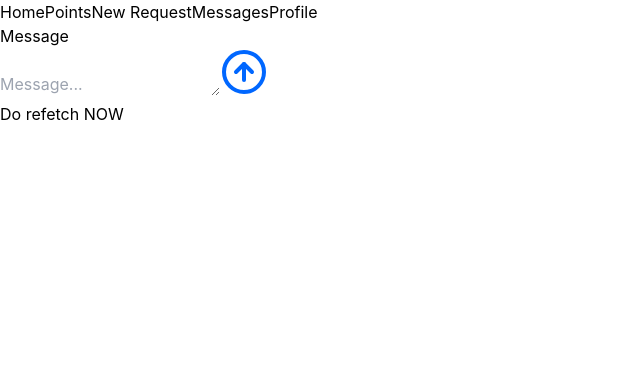
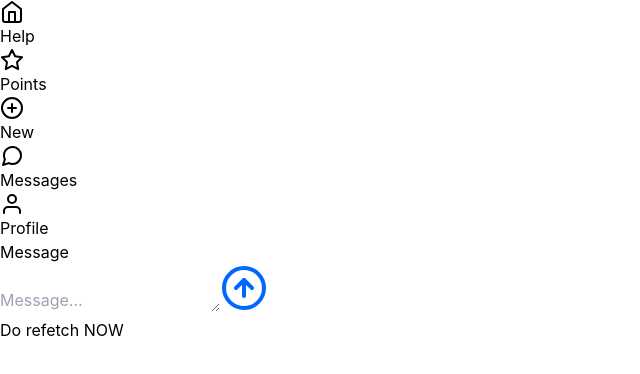
Before and after one commit to mauty/helpnetwork, a Next.js app in the folder client/: page /messages/conversation in a window 1280 px wide. Shown: the top 374 px of the page, without its empty margins (0-640 px from the left). Built offline with nearby package versions, Linux system fonts and the light colour scheme; no server answers.

Commit message:
🔥 Chore: Added navbar

```diff
--- a/client/components/NavBar.jsx
+++ b/client/components/NavBar.jsx
@@ -1,29 +1,75 @@
 import Link from "next/link";
+import clsx from "clsx";
+import { Home, Star, PlusCircle, MessageCircle, User } from "react-feather";
 
-const NavBar = (props) => {
-  const {} = props;
+const NavBar = ({
+  children,
+  currentNav = "help" | "points" | "new" | "messages" | "profile",
+}) => {
+  const navigations = [
+    {
+      icon: Home,
+      name: "Help",
+      active: currentNav === "help",
+      link: "/",
+    },
+    {
+      icon: Star,
+      name: "Points",
+      active: currentNav === "points",
+      link: "/points",
+    },
+    {
+      icon: PlusCircle,
+      name: "New",
+      active: currentNav === "new",
+      link: "/requests/new",
+    },
+    {
+      icon: MessageCircle,
+      name: "Messages",
+      active: currentNav === "messages",
+      link: "/messages",
+    },
+    {
+      icon: User,
+      name: "Profile",
+      active: currentNav === "profile",
+      link: "/profile",
+    },
+  ];
 
   return (
-    <div className="navbar mb-2 shadow-lg bg-neutral text-neutral-content rounded-box inset-x-0 bottom-0 h-16 ...">
-      <div className="flex-1 px-2 mx-2">
-        <div className="items-stretch lg:flex">
-          <Link href="/">
-            <a className="btn btn-ghost btn-sm rounded-btn">Home</a>
-          </Link>
-          <Link href="/points">
-            <a className="btn btn-ghost btn-sm rounded-btn">Points</a>
-          </Link>
-          <Link href="/requests/new">
-            <a className="btn btn-ghost btn-sm rounded-btn">New Request</a>
-          </Link>
-          <Link href="/messages">
-            <a className="btn btn-ghost btn-sm rounded-btn">Messages</a>
-          </Link>
-          <Link href="/profile">
-            <a className="btn btn-ghost btn-sm rounded-btn">Profile</a>
-          </Link>
+    <div className="w-full h-screen">
+      {children}
+      <section
+        id="bottom-navigation"
+        className="block fixed inset-x-0 bottom-0 z-10 bg-white shadow"
+      >
+        <div id="tabs" className="flex justify-between">
+          {navigations.map((navigation, index) => (
+            <Link key={index} href={navigation.link}>
+              <div
+                className={clsx(
+                  "w-full flex flex-col items-center justify-center text-center hover:text-yellow-500 hover:font-semibold",
+                  navigation.active && "text-indigo-600 font-semibold"
+                )}
+              >
+                <navigation.icon />
+                <span
+                  className={clsx(
+                    "tab tab-home block text-xs",
+                    navigation.active &&
+                      "text-indigo-600 font-semibold underline"
+                  )}
+                >
+                  {navigation.name}
+                </span>
+              </div>
+            </Link>
+          ))}
         </div>
-      </div>
+      </section>
     </div>
   );
 };
--- a/client/pages/profile/edit.js
+++ b/client/pages/profile/edit.js
@@ -11,6 +11,7 @@ import Shimmer from '../../components/ui/Shimmer';
 import ErrorMessage from '../../components/ui/ErrorMessage';
 import Container from '../../components/ui/Container';
 import { UserContext } from '../_app';
+import NavBar from '../../components/NavBar';
 
 function EditProfile() {
   useAuth();
@@ -49,6 +50,7 @@ function EditProfile() {
   const { register, handleSubmit, watch, formState: { errors } } = useForm();
 
   return (
+    <NavBar currentNav={'profile'}>
       <Container title='Edit Profile'>
         { isLoading && <Shimmer/> }
         { isError && <ErrorMessage title="Error" error="Something unexpected... Try again"/> }
@@ -147,7 +149,9 @@ function EditProfile() {
             </div>
           </div>
         )}
-    </Container>)
+      </Container>
+    </NavBar>
+    )
 }
 
 export default EditProfile;
--- a/client/pages/requests/[id].js
+++ b/client/pages/requests/[id].js
@@ -9,6 +9,7 @@ import Container from "../../components/ui/Container";
 import useAxios from "../../hooks/useAxios";
 import Shimmer from '../../components/ui/Shimmer';
 import ErrorMessage from "../../components/ui/ErrorMessage";
+import NavBar from "../../components/NavBar";
 
 export const getServerSideProps = async (ctx) => {
   // TODO: Get the data from the server here using ctx.params.id
@@ -45,6 +46,7 @@ function RequestId({ id }) {
   }
 
   return (
+    <NavBar currentNav={'help'}>
       <Container title="Help For">
         { isLoading && <Shimmer/>}
         { isError && <ErrorMessage title="Error" error="Something unexpected... Try again"/> }
@@ -128,6 +130,7 @@ function RequestId({ id }) {
           </div>
         )}
     </Container>
+    </NavBar>
   );
 }
 
```
Also changed, not shown: client/components/Profile/ProfileView.js (+6 -3 lines), client/pages/index.js (+3 -4 lines), client/pages/points/index.js (+5 -3 lines). Lines whose indentation alone changed are shown as unchanged.
